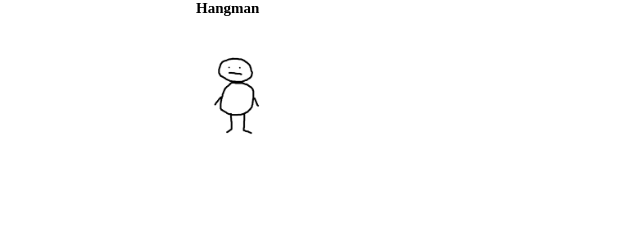
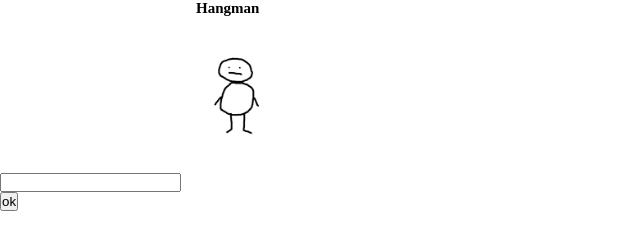
Before and after one commit to AnOrEk123/hangman, a plain HTML site: page index.html in a window 1280 px wide. Shown: the whole page, without its empty margins (0-640 px from the left). Drawn offline with Linux system fonts and the light colour scheme.

Commit message:
reading-input

```diff
--- a/index.html
+++ b/index.html
@@ -16,8 +16,11 @@
             <img src="img/1.png" alt="" width="200">
         </div>
         <div class="word" id="word"></div>
-        <div class="keyboard" id="keyboard"></div>
-        <div class="button"></div>
+        <div>
+            <input type="text" id="input">
+        </div>
+        <div class="button"><button id="button">ok</button></div>
+
     </div>
     <script src="index.js"></script>
 </body>
--- a/index.js
+++ b/index.js
@@ -1 +1,8 @@
 const words = ['dog', 'flower', 'car', 'rocket', 'home', 'brush', 'tea', 'mouse', 'fork', 'plane'];
+
+document.getElementById('button').onclick = letter
+
+function letter() {
+    let letter = document.getElementById('input').value
+    console.log(letter)
+}
```
